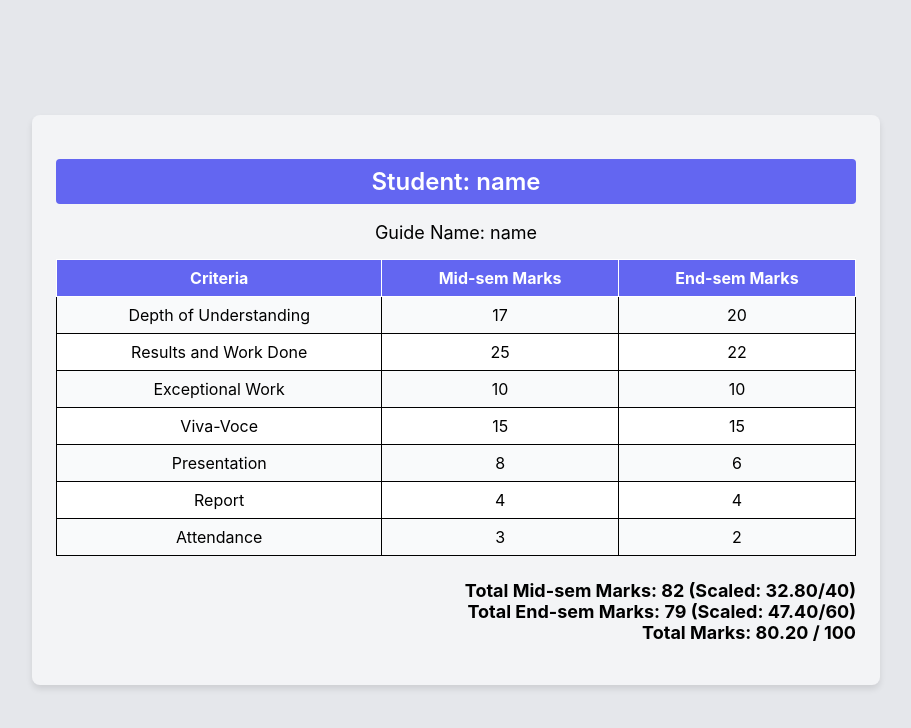
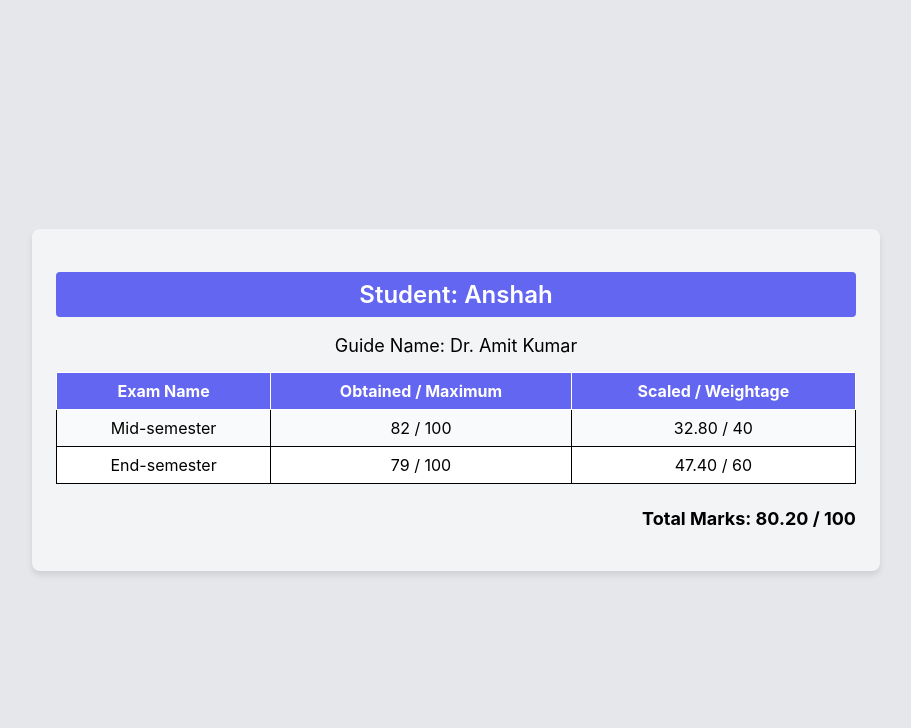
Before and after one commit to Bhoomika4899/IT303_Project, a React (Create React App) app: page /student in a window 1280 px wide. Shown: the top 728 px of the page, without its empty margins (184-1095 px from the left). Built offline with nearby package versions, Linux system fonts and the light colour scheme.

Commit message:
Update Student.jsx

```diff
--- a/src/Student.jsx
+++ b/src/Student.jsx
@@ -29,51 +29,44 @@ const Student = () => {
     const scaledMidSem = (totalMidSem / 100) * 40; // Assuming max total mid-sem marks = 100
     const scaledEndSem = (totalEndSem / 100) * 60; // Assuming max total end-sem marks = 100
 
-    // Calculate total marks based on the weightage
-    const totalMarks = scaledMidSem + scaledEndSem;
-
+    // Table structure with total mid-sem and end-sem marks
     return (
         <div style={{ display: 'flex', alignItems: 'center', justifyContent: 'center', minHeight: '100vh', backgroundColor: '#E5E7EB' }}>
             <div style={{ backgroundColor: '#F3F4F6', padding: '24px', borderRadius: '8px', boxShadow: '0 4px 6px rgba(0, 0, 0, 0.1)', width: '100%', maxWidth: '800px' }}>
                 <div style={{ marginBottom: '16px', textAlign: 'center' }}>
                     <h2 style={{ fontSize: '24px', fontWeight: '600', marginBottom: '8px', color: 'white', padding: '8px', borderRadius: '4px', backgroundColor: '#6366F1' }}>
-                        Student: name
+                        Student: Anshah
                     </h2>
-                    <p style={{ fontSize: '18px', marginBottom: '8px' }}>Guide Name: name</p>
+                    <p style={{ fontSize: '18px', marginBottom: '8px' }}>Guide Name: Dr. Amit Kumar</p>
                 </div>
 
                 <div style={{ overflowX: 'auto' }}>
                     <table style={{ minWidth: '100%', backgroundColor: '#E5E7EB', border: '1px solid #9CA3AF' }}>
                         <thead>
                             <tr style={{ backgroundColor: '#6366F1', color: 'white' }}>
-                                <th style={{ padding: '8px 16px', border: '1px solid' }}>Criteria</th>
-                                <th style={{ padding: '8px 16px', border: '1px solid' }}>Mid-sem Marks</th>
-                                <th style={{ padding: '8px 16px', border: '1px solid' }}>End-sem Marks</th>
+                                <th style={{ padding: '8px 16px', border: '1px solid' }}>Exam Name</th>
+                                <th style={{ padding: '8px 16px', border: '1px solid' }}>Obtained / Maximum</th>
+                                <th style={{ padding: '8px 16px', border: '1px solid' }}>Scaled / Weightage</th>
                             </tr>
                         </thead>
                         <tbody>
-                            {data.map((row, index) => {
-                                const midSemMarks = (row.midSemGuideMarks !== '-' ? row.midSemGuideMarks : 0) +
-                                                    (row.midSemExaminerMarks !== '-' ? row.midSemExaminerMarks : 0);
-                                const endSemMarks = (row.endSemGuideMarks !== '-' ? row.endSemGuideMarks : 0) +
-                                                    (row.endSemExaminerMarks !== '-' ? row.endSemExaminerMarks : 0);
-                                return (
-                                    <tr key={index} style={{ backgroundColor: index % 2 === 0 ? '#F9FAFB' : '#FFFFFF' }}>
-                                        <td style={{ padding: '8px 16px', border: '1px solid' }}>{row.criteria}</td>
-                                        <td style={{ padding: '8px 16px', border: '1px solid', textAlign: 'center' }}>{midSemMarks}</td>
-                                        <td style={{ padding: '8px 16px', border: '1px solid', textAlign: 'center' }}>{endSemMarks}</td>
-                                    </tr>
-                                );
-                            })}
+                            <tr style={{ backgroundColor: '#F9FAFB' }}>
+                                <td style={{ padding: '8px 16px', border: '1px solid' }}>Mid-semester</td>
+                                <td style={{ padding: '8px 16px', border: '1px solid', textAlign: 'center' }}>{totalMidSem} / 100</td>
+                                <td style={{ padding: '8px 16px', border: '1px solid', textAlign: 'center' }}>{scaledMidSem.toFixed(2)} / 40</td>
+                            </tr>
+                            <tr style={{ backgroundColor: '#FFFFFF' }}>
+                                <td style={{ padding: '8px 16px', border: '1px solid' }}>End-semester</td>
+                                <td style={{ padding: '8px 16px', border: '1px solid', textAlign: 'center' }}>{totalEndSem} / 100</td>
+                                <td style={{ padding: '8px 16px', border: '1px solid', textAlign: 'center' }}>{scaledEndSem.toFixed(2)} / 60</td>
+                            </tr>
                         </tbody>
                     </table>
                 </div>
 
                 <div style={{ textAlign: 'right', marginTop: '24px' }}>
                     <p style={{ fontSize: '18px', fontWeight: 'bold' }}>
-                        Total Mid-sem Marks: {totalMidSem} (Scaled: {scaledMidSem.toFixed(2)}/40) <br />
-                        Total End-sem Marks: {totalEndSem} (Scaled: {scaledEndSem.toFixed(2)}/60) <br />
-                        Total Marks: {totalMarks.toFixed(2)} / 100
+                        Total Marks: {(scaledMidSem + scaledEndSem).toFixed(2)} / 100
                     </p>
                 </div>
             </div>
```
